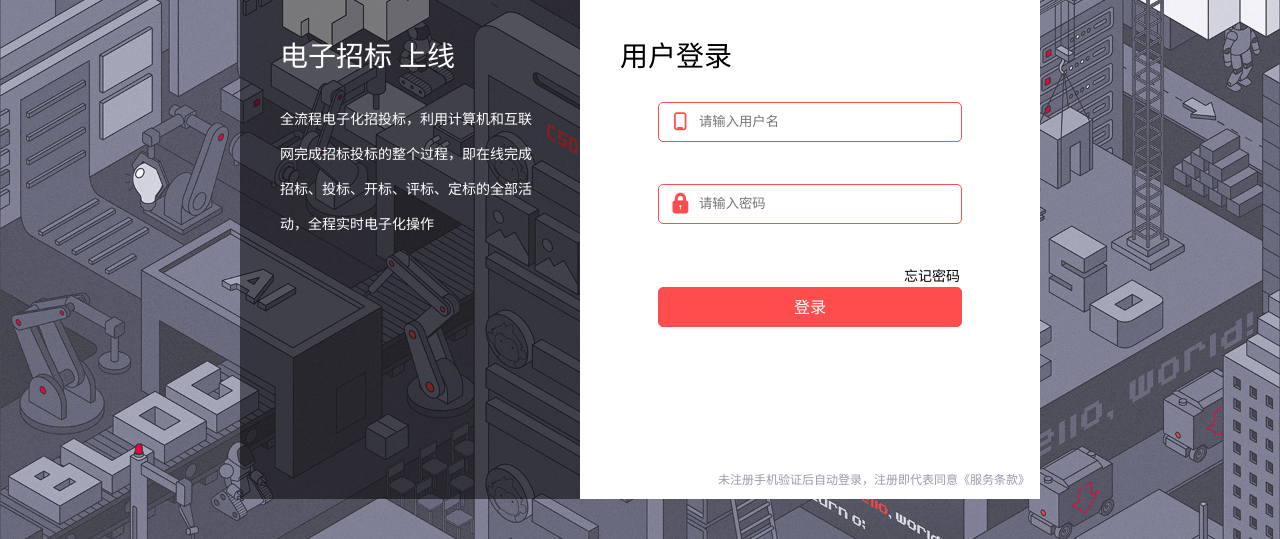
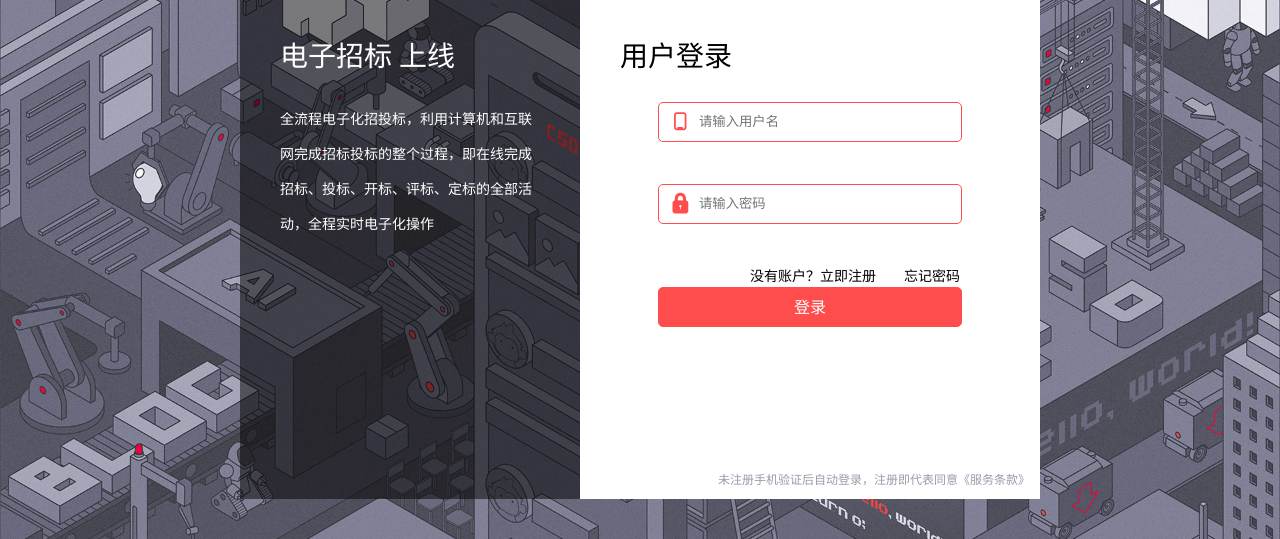
Before and after one commit to AYO-YO/BidOL, a Flask app: page /login in a window 1280 px wide. Shown: the part 116-655 px from the top of the page. Run offline with Flask 2, Linux system fonts and the light colour scheme.

Commit message:
注册功能超链接

```diff
--- a/templates/login.html
+++ b/templates/login.html
@@ -37,9 +37,10 @@
                 <input class="inp_bar" id="user_pwd" name="user_pwd" placeholder="请输入密码" type="password">
                 <p class="tips">&nbsp;</p>
             </div>
-            <p id="forgot_pwd"><a href="{{ url_for('register') }}"></a><a href="javascript:void(0)"
-                                                                          onclick="alert('用户名：LiuChenxu\n密码：Lcx123')"
-                                                                          title="点我获取用户名及密码">忘记密码</a></p>
+            <p id="forgot_pwd"><a href="{{ url_for('register') }}">没有账户？立即注册</a>&emsp;&emsp;<a href="javascript:void(0)"
+                                                                                               onclick="alert('用户名：LiuChenxu\n密码：Lcx123')"
+                                                                                               title="点我获取用户名及密码">忘记密码</a>
+            </p>
             <button class="inp_bar btn_login" id="Login" name="Login" type="submit">登录
             </button>
         </form>
```
